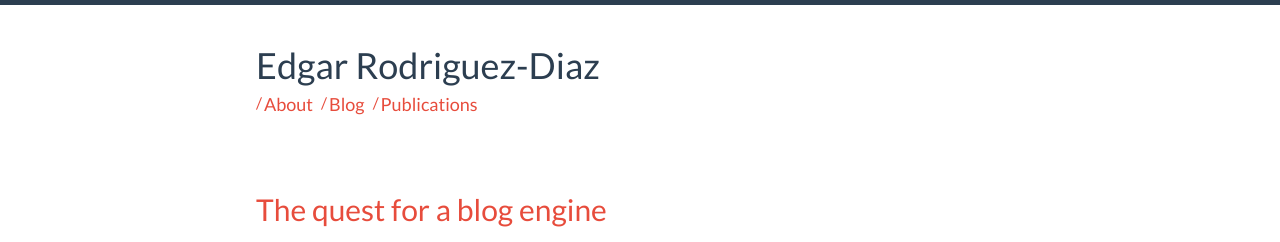
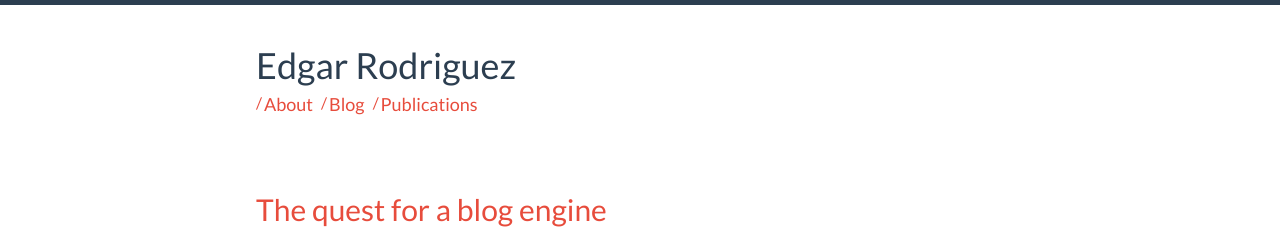
Before and after one commit to edgarRd/edgarrd.github.io, a Jekyll site: the page built from index.html, in a window 1280 px wide. Shown: the top 242 px of the page. Built offline with Jekyll 4.4.1, drawn with Linux system fonts in a browser that asks for light colours; nearby versions of some CDN libraries; some of the changed lines change nothing that is shown.

Commit message:
Update config file

```diff
--- a/_config.yml
+++ b/_config.yml
@@ -11,19 +11,18 @@
 
 # Harmony theme configuration. Please change accordingly.
 harmony:
-  name: Edgar Rodriguez-Diaz
+  name: Edgar Rodriguez
   # Little description about your site
-  description: My personal blog
+  description: Everything should be made as simple as possible, but not simpler.
   # 'meta_description:' Write an awesome description for your new site here.
   # It will appear in your document head meta (for Google search results) and
   # in your feed.xml site description.
   meta_description: > #
-    I am an Engineer and I work on AI,
-    Semantic Web, Graph Analytics and Distributed Systems.
-    I write code.
+    Software Engineer working on
+    Semantic Web, Graph Databases and Distributed Systems.
   basetheme: theme-base-08 # pre defined thmes are darken, blue-water, redish.
   author: # Author details
-    name: Edgar Rodriguez-Diaz
+    name: Edgar Rodriguez
     email: edgar@rodr.io
     url: http://rodr.io
 
```
